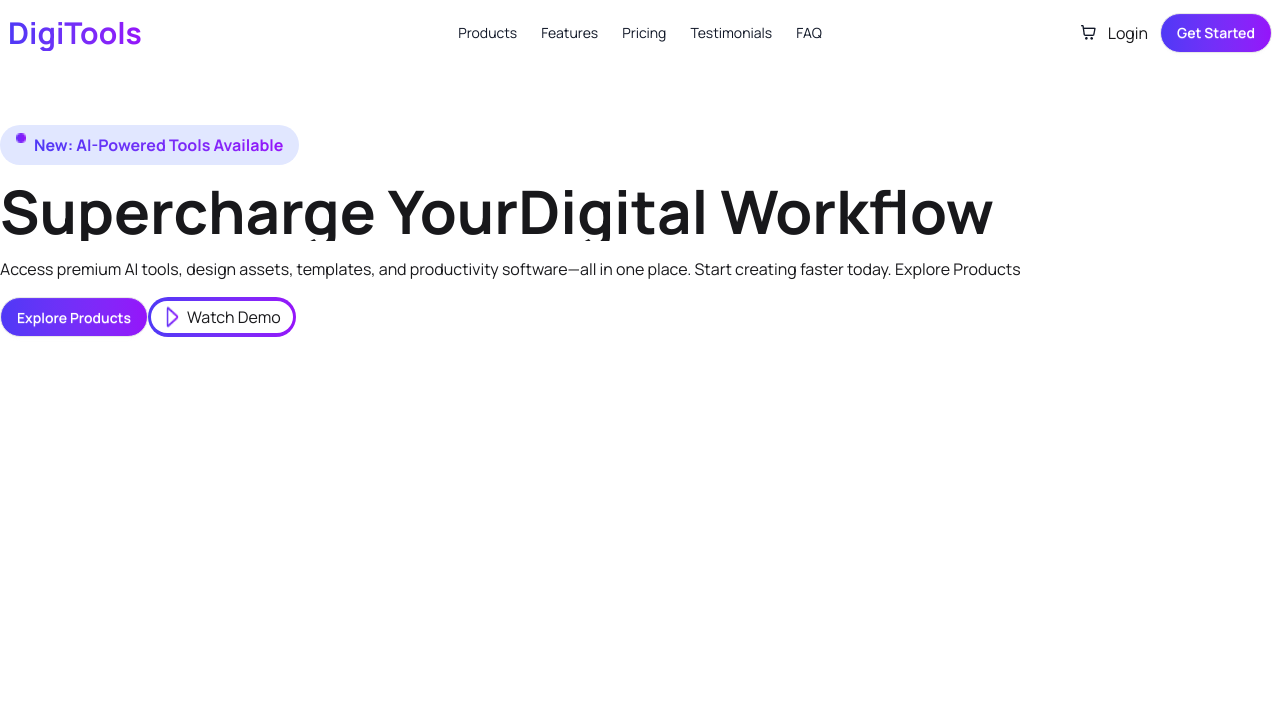
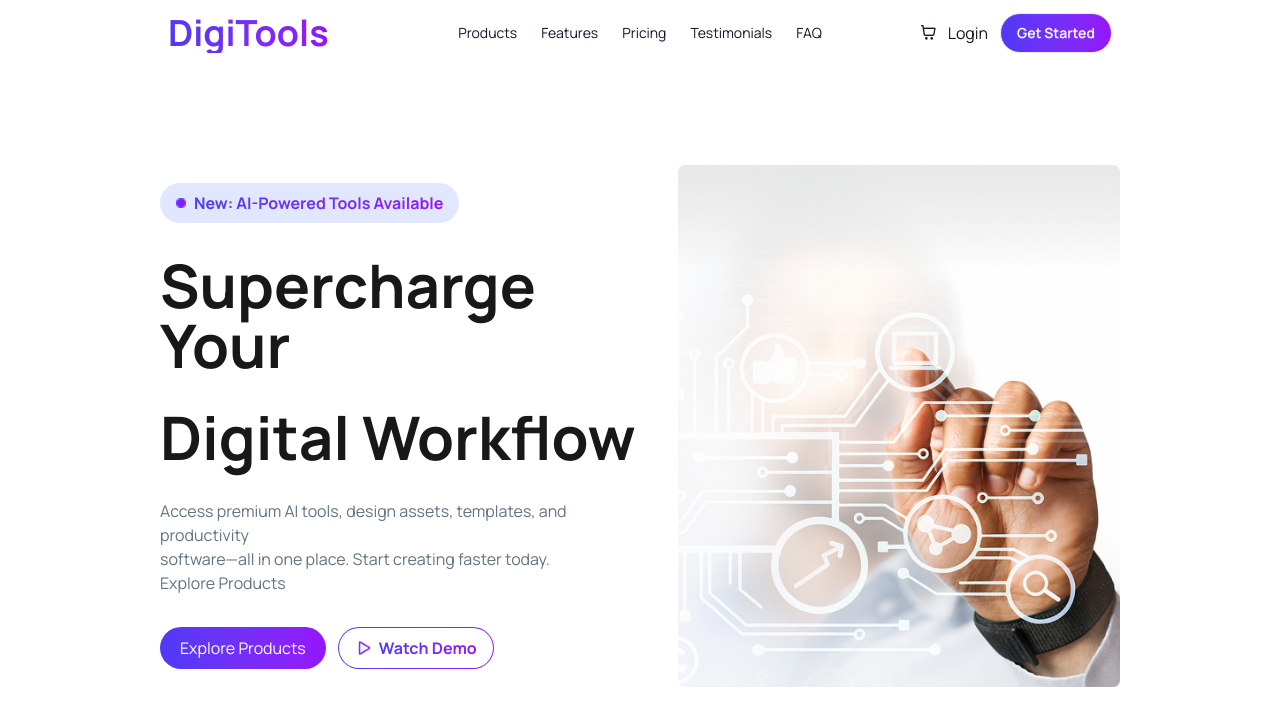
Before and after one commit to Lam78-M/project-with-react, a React (Vite) app: page / in a window 1280 px wide. Shown: the top 726 px of the page. Built offline with nearby package versions, Linux system fonts and the light colour scheme.

Commit message:
navbar complete

```diff
--- a/src/App.jsx
+++ b/src/App.jsx
@@ -2,6 +2,7 @@
 import './App.css'
 import Hero from './component/hero-section/hero'
 import MidSsection from './component/hero-section/midSsection'
+import Mainmid from './component/mainmid'
 
 
 
@@ -11,6 +12,7 @@ function App() {
     <div>
       <Hero/>
       <MidSsection/>
+      <Mainmid/>
     </div>
   )
 
--- a/src/component/hero-section/hero.jsx
+++ b/src/component/hero-section/hero.jsx
@@ -4,7 +4,7 @@ import Icon from "../hero-section/assets/Icon (Stroke) (1).png"
 const hero = () => {
     return (
         <div>
-              <div className="navbar bg-base-100  container mx-auto">
+              <div className="navbar bg-base-100 mx-auto  max-w-[90%] lg:max-w-[75%]">
   <div className="navbar-start">
     <div className="dropdown">
       <div tabIndex={0} role="button" className="btn btn-ghost lg:hidden">
@@ -12,7 +12,7 @@ const hero = () => {
       </div>
       <ul
         tabIndex="-1"
-        className="menu menu-sm dropdown-content bg-base-100 rounded-box z-1 mt-3 w-52 p-2 shadow">
+        className="menu menu-sm dropdown-content bg-base-100 rounded-box z-1 mt-3 w-52 p-2 shadow ">
         <li><a className='text-[#101727]'>Products</a></li>
       <li><a className='text-[#101727]'>Features</a></li>
       <li><a className='text-[#101727]'>Pricing</a></li>
@@ -20,7 +20,7 @@ const hero = () => {
       <li><a className='text-[#101727]'>FAQ</a></li>
       </ul>
     </div>
-    <a className="font-bold text-3xl bg-gradient-to-r from-[#4F39F6] to-[#9514FA] text-transparent bg-clip-text">DigiTools</a>
+    <a className="font-bold text-2xl lg:text-4xl bg-gradient-to-r from-[#4F39F6] to-[#9514FA] text-transparent bg-clip-text">DigiTools</a>
   </div>
   <div className="navbar-center hidden lg:flex">
     <ul className="menu menu-horizontal px-1">
--- a/src/component/hero-section/midSsection.jsx
+++ b/src/component/hero-section/midSsection.jsx
@@ -1,37 +1,60 @@
 import React from 'react';
 import Rectangle from "../hero-section/assets/Rectangle 4.png"
 import Arrow from "../hero-section/assets/Play.png"
+import Banner from "../hero-section/assets/banner.png"
 
 const MidSsection = () => {
     return (
-        <div className='container mx-auto mt-[60px] space-y-4'>
-            <button className='flex justify-between gap-2 py-2 px-4 bg-[#E1E7FF] rounded-full '>
-                <img className='w-[10px]' src={Rectangle} alt="" />
-                <span className='bg-gradient-to-r from-[#4F39F6] to-[#9514FA] text-transparent bg-clip-text font-bold' >New: AI-Powered Tools Available</span></button>
 
+        <div className="flex flex-col lg:flex-row justify-between items-center mx-auto mt-[100px] lg:mt-[100px] max-w-[90%] lg:max-w-[75%] gap-10">
 
-                <h1 className='text-6xl font-bold mt-[10px] line-clamp-2'>Supercharge YourDigital Workflow</h1>
-                    <p className=''>Access premium AI tools, design assets, templates, and productivity
-software—all in one place. Start creating faster today.
+  {/* LEFT TEXT */}
+  <div className="space-y-8 text-center lg:text-left">
 
-Explore Products
-</p>
-        <div className='flex'>
-            <button className='btn rounded-full  bg-gradient-to-r from-[#4F39F6] to-[#9514FA] text-white'>Explore Products</button>
+    <button className="flex items-center justify-center lg:justify-start gap-2 py-2 px-4 bg-[#E1E7FF] rounded-full mx-auto lg:mx-0">
+      <img className="w-[10px]" src={Rectangle} alt="" />
+      <span className="bg-gradient-to-r from-[#4F39F6] to-[#9514FA] text-transparent bg-clip-text font-bold text-sm lg:text-base">
+        New: AI-Powered Tools Available
+      </span>
+    </button>
 
+    <h1 className="text-3xl sm:text-4xl lg:text-6xl font-bold">
+      Supercharge Your
+    </h1>
 
-             <button   class=" p-[3px] rounded-full bg-gradient-to-r from-[#4F39F6] to-[#9514FA] ">
-  <span class=" flex gap-2 block px-3 py-1 bg-white rounded-full">
-    <img className='w-4' src={Arrow} alt="" /> Watch Demo
-  </span>
-</button>
+    <h1 className="text-3xl sm:text-4xl lg:text-6xl font-bold">
+      Digital Workflow
+    </h1>
 
-        </div>
+    <p className="text-[#627382] text-sm sm:text-base">
+      Access premium AI tools, design assets, templates, and productivity<br></br> software—all in one place. Start creating faster today.<br></br>
+      Explore Products
+    </p>
 
+    <div className="flex flex-col sm:flex-row gap-3 justify-center lg:justify-start">
 
+      <button className="rounded-full px-5 py-2 bg-gradient-to-r from-[#4F39F6] to-[#9514FA] text-white text-sm lg:text-base">
+        Explore Products
+      </button>
 
-        </div>
+      <button className="p-[1px] rounded-full bg-gradient-to-r from-[#4F39F6] to-[#9514FA]">
+        <span className="flex items-center justify-center gap-2 px-4 py-2 bg-white rounded-full text-sm lg:text-base">
+          <img className="w-4" src={Arrow} alt="" />
+          <span className="bg-gradient-to-r from-[#4F39F6] to-[#9514FA] text-transparent bg-clip-text font-bold">
+            Watch Demo
+          </span>
+        </span>
+      </button>
 
+    </div>
+  </div>
+
+  {/* RIGHT IMAGE */}
+  <div className="w-full lg:w-1/2 flex justify-center">
+    <img className="w-[550px] max-w-md lg:max-w-full h-auto object-contain" src={Banner} alt="" />
+  </div>
+
+</div>
     );
 };
 
--- /dev/null
+++ b/src/component/mainmid.jsx
@@ -0,0 +1,11 @@
+import React from 'react';
+
+const Mainmid = () => {
+    return (
+        <div>
+
+        </div>
+    );
+};
+
+export default Mainmid;
--- a/vite.config.js
+++ b/vite.config.js
@@ -5,5 +5,5 @@ import tailwindcss from '@tailwindcss/vite'
 
 // https://vite.dev/config/
 export default defineConfig({
-  plugins: [react(), tailwindcss(),],
+  plugins: [react(), tailwindcss()],
 })
```
